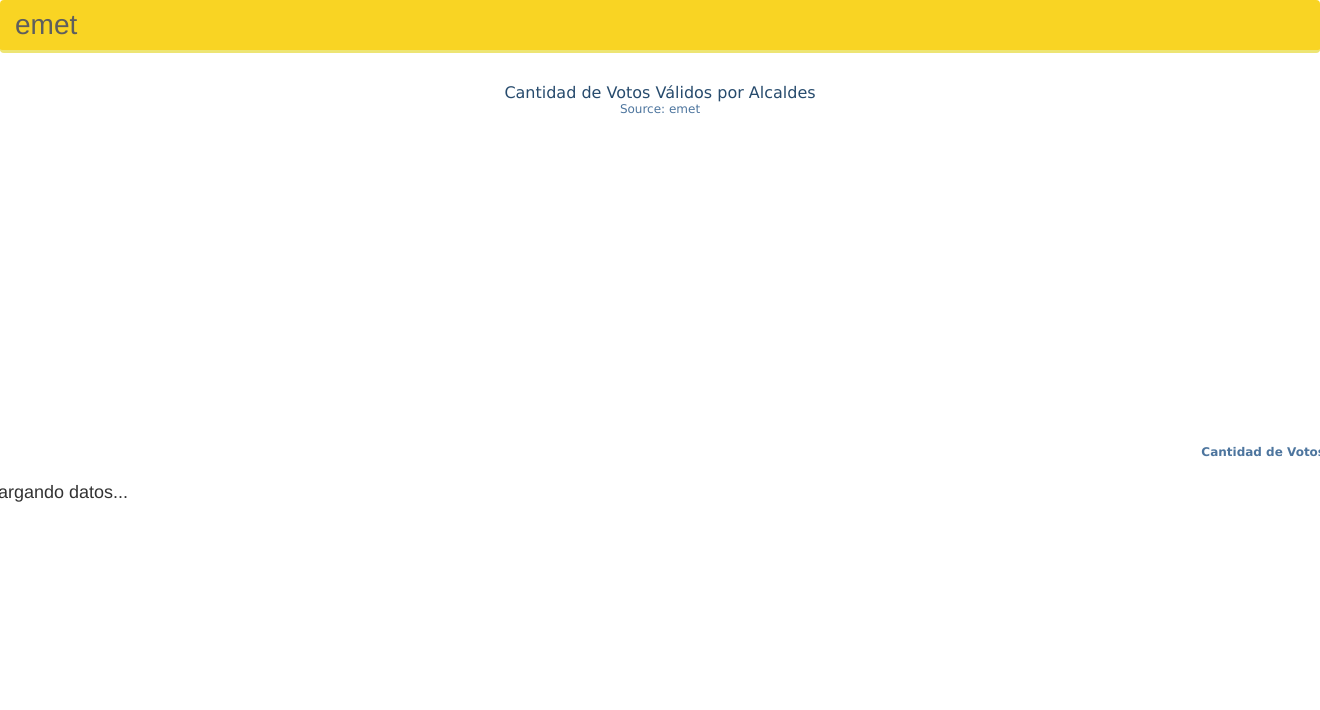
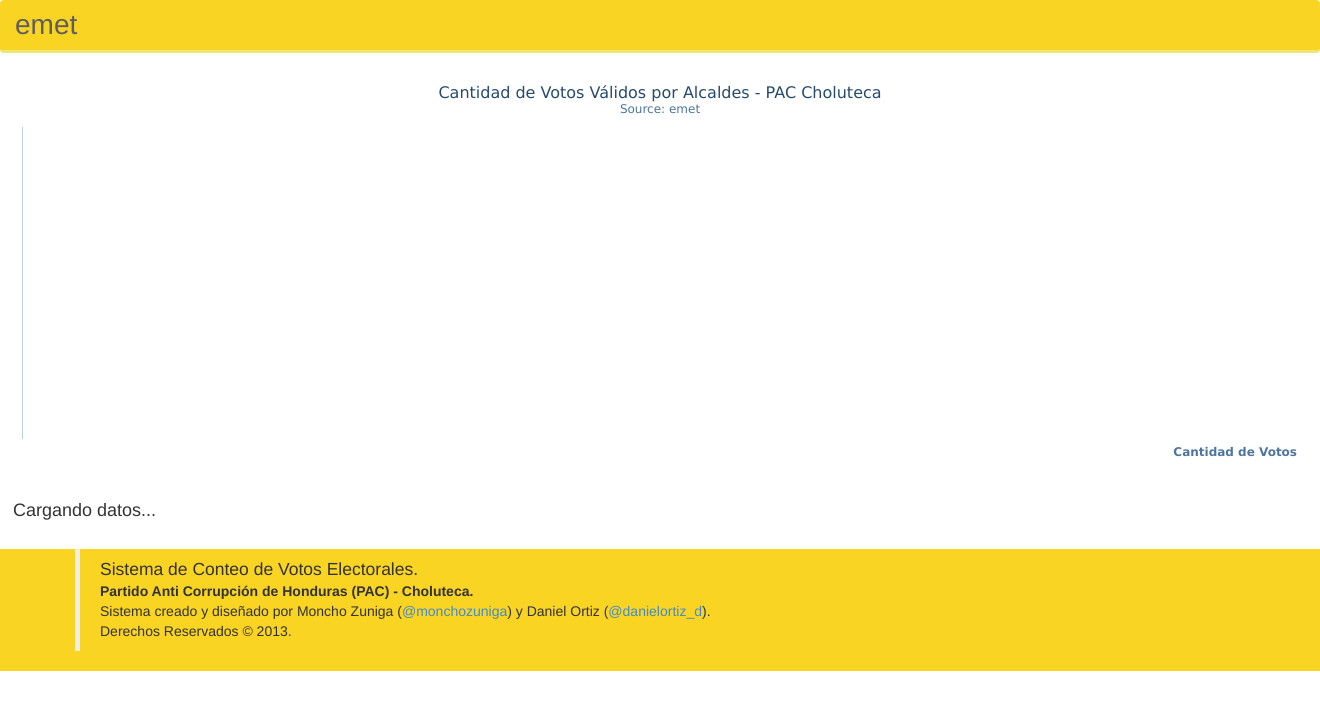
Before and after one commit to mohnzlab/emet_pac, a Django app: page /main/Reportes/Alcaldes/ in a window 1320 px wide; the page is wider, and only the part inside the window is pictured. Shown: the top 710 px of that part. Run offline with Django 3.2, Linux system fonts and the light colour scheme; data that the repository does not hold is empty; parts of the project's set-up code (start-up, migrations or seed data) failed here and were passed over; some libraries are stand-ins or nearby versions.

Commit message:
Modificaciones en graficas y estilos.

```diff
--- a/emet_pac/static/css/app.css
+++ b/emet_pac/static/css/app.css
@@ -23,6 +23,12 @@ label.error {
 	width: 150px;
 }
 
+#container {
+    height: 400px;
+    margin: 0 2em 2em 2em;
+	min-width: 300px;
+}
+
 #contenidoPrimario {
 	margin-left: 5%;
 }
@@ -43,6 +49,10 @@ label.error {
 
 #tituloNavBar {
 	font-size: 2em;
+}
+
+#TablaDinamica {
+	margin: 0 2em 2em 2em;
 }
 
 #footer {
--- a/emet_pac/templates/graficaAlcaldes.html
+++ b/emet_pac/templates/graficaAlcaldes.html
@@ -18,7 +18,7 @@
   </div>
   <div class="row">
       <div class="col-md-6">
-          <div id="container" style="min-width: 300px; height: 400px; margin: 0 auto"></div>
+          <div id="container"></div>
       </div>
       <div id="Reemplazador" class="col-md-6">
       <div id="TablaDinamica">
@@ -27,6 +27,7 @@
       </div>
   </div>
     <script src="http://ajax.googleapis.com/ajax/libs/jquery/1.10.2/jquery.min.js"></script>
+    <script src="{{ STATIC_URL }}js/jquery.min.js"></script>
     <script src="{{ STATIC_URL }}js/jquery.timer.js"></script>
     <script src="{{ STATIC_URL }}js/highcharts.js"></script>
     <script src="{{ STATIC_URL }}js/modules/exporting.js"></script>
@@ -66,7 +67,7 @@
                         type: 'bar'
                     },
                     title: {
-                        text: 'Cantidad de Votos Válidos por Alcaldes'
+                        text: 'Cantidad de Votos Válidos por Alcaldes - PAC Choluteca'
                     },
                     subtitle: {
                         text: 'Source: emet'
@@ -160,5 +161,24 @@
 
 
     </script>
+<div id="footer">
+  <div class="container">
+    <div class="row">
+      <div class="col-lg-7">
+        <blockquote>
+          <article>
+            <p>Sistema de Conteo de Votos Electorales.</p>
+          </article>
+          <article>
+            <strong>Partido Anti Corrupción de Honduras (PAC) - Choluteca.</strong>
+          </article>
+          <article>
+            Sistema creado y diseñado por Moncho Zuniga (<a href="https://www.twitter.com/monchozuniga" target="_blank">@monchozuniga</a>) y Daniel Ortiz (<a href="https://www.twitter.com/danielortiz_d" target="_blank">@danielortiz_d</a>). Derechos Reservados &#169; 2013.
+          </article>
+        </blockquote>
+      </div>
+    </div>
+  </div>
+</div>
 </body>
 </html>
--- a/emet_pac/templates/graficaDiputados.html
+++ b/emet_pac/templates/graficaDiputados.html
@@ -18,6 +18,7 @@
   </div>
     <div id="container" style="min-width: 310px; height: 400px; margin: 0 auto"></div>
     <script src="http://ajax.googleapis.com/ajax/libs/jquery/1.10.2/jquery.min.js"></script>
+    <script src="{{ STATIC_URL }}js/jquery.min.js"></script>
     <script src="{{ STATIC_URL }}js/jquery.timer.js"></script>
     <script src="{{ STATIC_URL }}js/highcharts.js"></script>
     <script src="{{ STATIC_URL }}js/modules/exporting.js"></script>
@@ -34,7 +35,7 @@
                         type: 'bar'
                     },
                     title: {
-                        text: 'Cantidad de Votos Válidos por Diputado'
+                        text: 'Cantidad de Votos Válidos por Diputado - PAC Choluteca'
                     },
                     subtitle: {
                         text: 'Source: emet'
```
Also changed, not shown: emet_pac/templates/graficaPresidentes.html (+22 -1 lines), emet_pac/carga/alcaldes/LIBRE_1.jpg (added), emet_pac/carga/alcaldes/PAC_1_1.jpg (added), emet_pac/carga/alcaldes/PL_1.jpg (added), emet_pac/carga/alcaldes/PN_1.jpg (added), emet_pac/carga/diputados/Flat_Icons_11_1_1.png (added), emet_pac/carga/diputados/Flat_Icons_11_1_1_1.png (added), emet_pac/carga/diputados/Flat_Icons_11_1_1_1_1.png (added), emet_pac/carga/diputados/Flat_Icons_11_1_1_1_1_1.png (added), emet_pac/carga/presidentes/juanorlando_1_1.jpg (added), emet_pac/carga/presidentes/salvadornasralla_1_1.jpg (added), emet_pac/carga/presidentes/villeda_2.jpg (added), emet_pac/carga/presidentes/zelaya_1.jpg (added), 1 other file.
